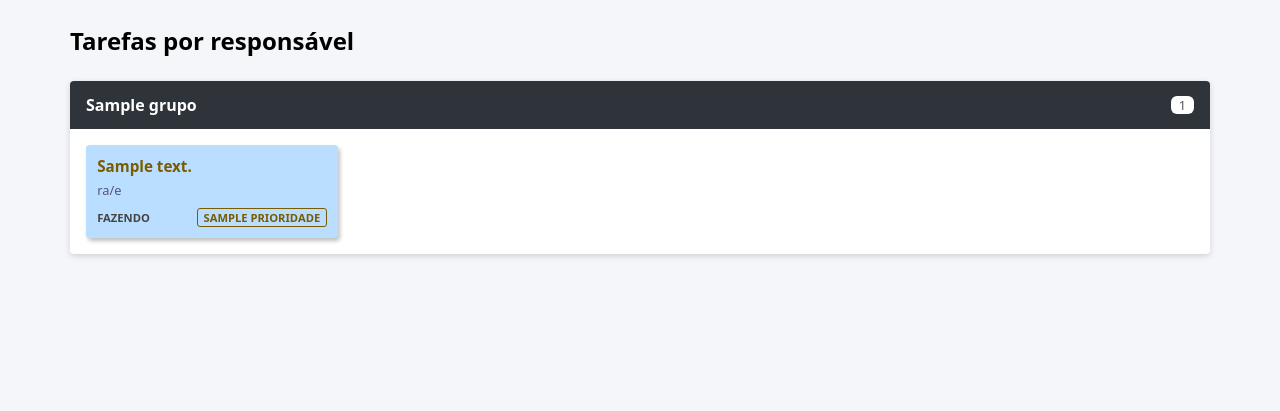
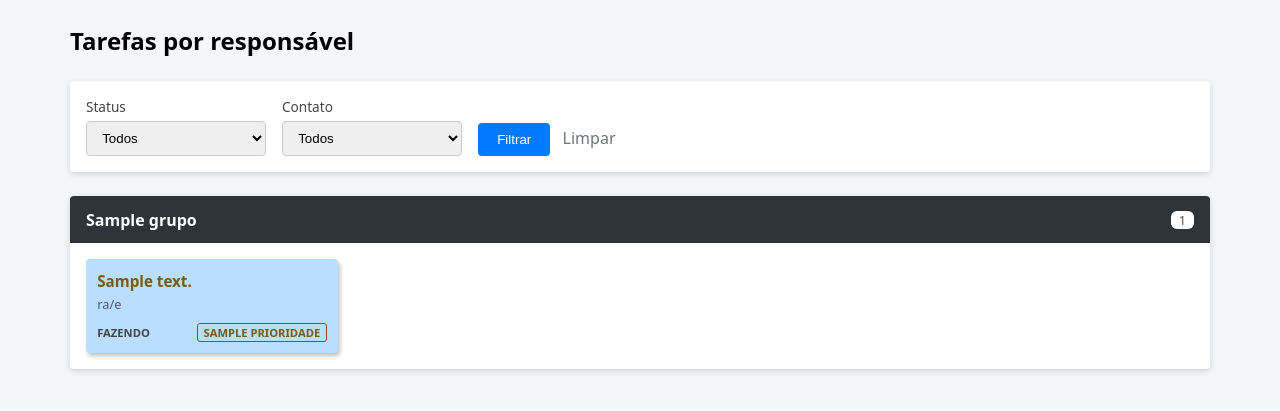
Before and after one commit to abnerdev-07/Atividade-007-Jucimar, a Flask app: template gerenciador_de_tarefas/templates/tarefas/quadro_admin.html in a window 1280 px wide. Shown: the part 59-470 px from the top of the page. Run offline with Flask 3, Linux system fonts and the light colour scheme; the template is opened without the code that fills it: most values are stand-ins (such as "Sample title", 1, 10 or a date in 2020).

Commit message:
Adiciona filtros por status e contato na tela de visualização (#41)

```diff
--- a/gerenciador_de_tarefas/templates/tarefas/quadro_admin.html
+++ b/gerenciador_de_tarefas/templates/tarefas/quadro_admin.html
@@ -2,6 +2,11 @@
 
 {% block content %}
 <style>
+  .filtros { background: #fff; border-radius: 4px; box-shadow: 0 2px 6px rgba(0,0,0,.15); padding: 1rem; margin-bottom: 1.5rem; display: flex; gap: 1rem; align-items: end; flex-wrap: wrap; }
+  .filtros label { display: block; font-size: .85rem; color: #444; margin-bottom: .3rem; }
+  .filtros select { padding: .5rem .7rem; border: 1px solid #ccc; border-radius: 4px; min-width: 180px; }
+  .filtros button { background: #007bff; color: #fff; border: none; border-radius: 4px; padding: .55rem 1.2rem; cursor: pointer; }
+  .filtros a { color: #6c757d; text-decoration: none; padding: .55rem .5rem; }
   .grupo { background: #fff; border-radius: 4px; box-shadow: 0 2px 6px rgba(0,0,0,.15); margin-bottom: 1.5rem; overflow: hidden; }
   .grupo-titulo { background: #2e343a; color: #fff; padding: .8rem 1rem; display: flex; justify-content: space-between; align-items: center; }
   .grupo-titulo .contador { background: #fff; color: #555; border-radius: 6px; padding: 0 .5rem; font-size: .8rem; }
@@ -21,6 +26,31 @@
 
 <div class="container mt-4">
   <h2 class="fw-normal mb-4">Tarefas por responsável</h2>
+
+  <form method="GET" class="filtros">
+    <div>
+      <label for="status">Status</label>
+      <select id="status" name="status">
+        <option value="">Todos</option>
+        {% for s in status_opcoes %}
+          <option value="{{ s }}" {% if s == status_atual %}selected{% endif %}>{{ s | capitalize }}</option>
+        {% endfor %}
+      </select>
+    </div>
+    <div>
+      <label for="contato">Contato</label>
+      <select id="contato" name="contato">
+        <option value="">Todos</option>
+        {% for c in contatos %}
+          <option value="{{ c.id }}" {% if c.id == contato_atual %}selected{% endif %}>{{ c.nome }}</option>
+        {% endfor %}
+      </select>
+    </div>
+    <div>
+      <button type="submit">Filtrar</button>
+      <a href="{{ url_for('contatos.dados_agrupados') }}">Limpar</a>
+    </div>
+  </form>
 
   {% for grupo in grupos %}
   <div class="grupo">
@@ -46,7 +76,7 @@
     </div>
   </div>
   {% else %}
-  <p class="vazio">Nenhum colaborador ativo cadastrado.</p>
+  <p class="vazio">Nenhum colaborador encontrado.</p>
   {% endfor %}
 </div>
 {% endblock %}
```
Also changed, not shown: gerenciador_de_tarefas/contatos/models.py (+18 -5 lines), gerenciador_de_tarefas/contatos/routes.py (+16 -2 lines).
